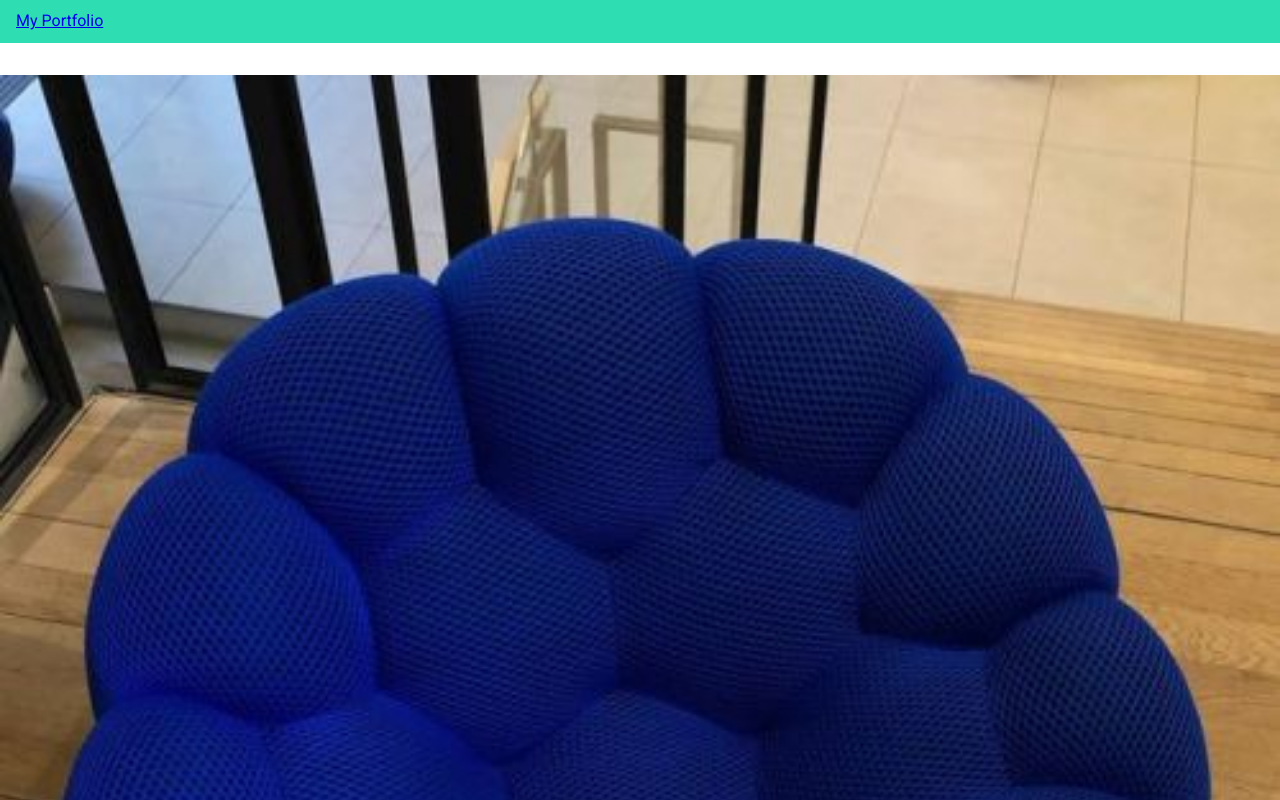
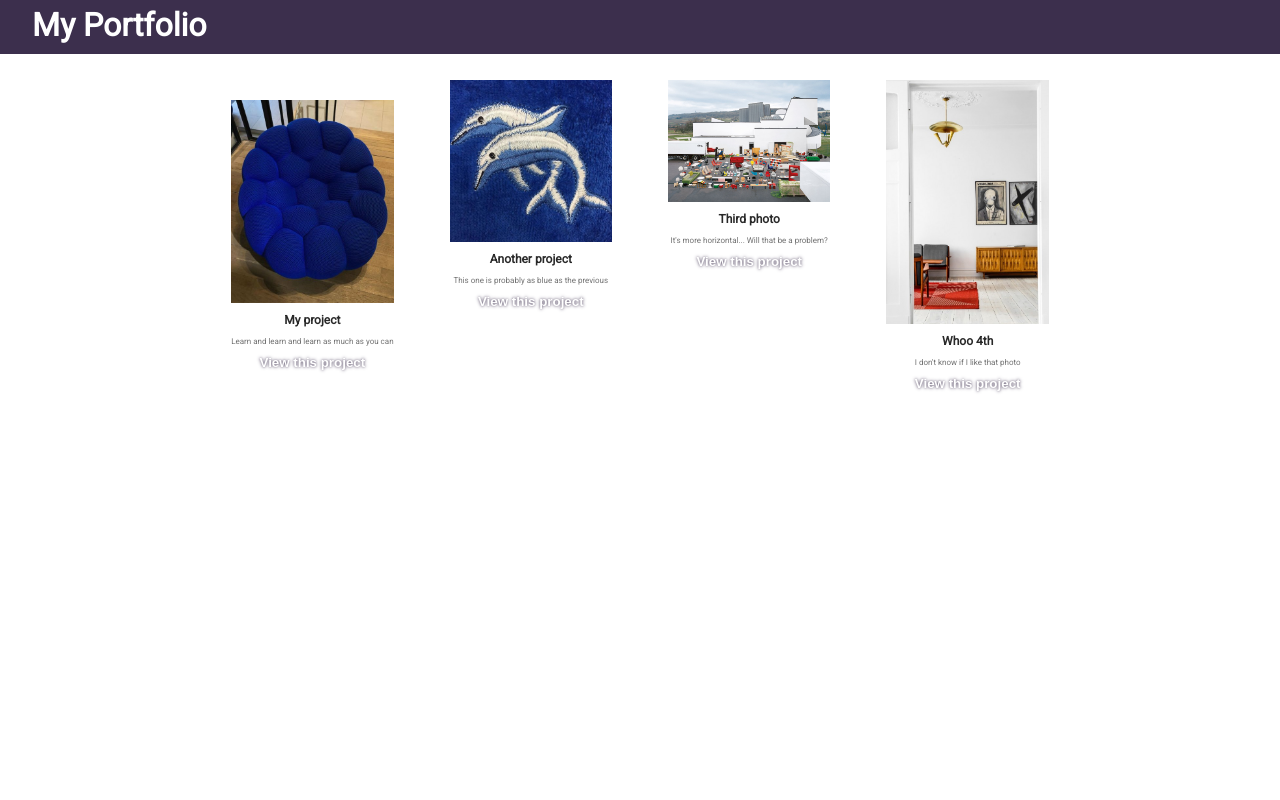
Before and after one commit to albinoplant/gatsby-gallery, a Gatsby site: page / in a window 1280 px wide. Shown: the top 800 px of the page. Built offline with nearby package versions, Linux system fonts and the light colour scheme; Gatsby itself is replaced by a stand-in of ours.

Commit message:
whole setup is more stable now

```diff
--- a/components/project-preview.js
+++ b/components/project-preview.js
@@ -3,18 +3,24 @@ import { Link } from 'gatsby';
 import Image from 'gatsby-image';
 
   const ProjectPreview = ({ title, description, slug, imageData }) => (
-  <div>
+  <div className="container">
+    <div className="preview-image">
       <Link to={`/${slug}/`}>
-      <Image fluid={imageData} alt={title}/>
+        <Image  fluid={imageData} alt={title} />
       </Link>
-      <h2>
+    </div>
+    <div className="preview-text">
+      <h2 className="preview-title">
         <Link to={`/${slug}/`}>{title}</Link>
       </h2>
-      <p>{description}</p>
-      <p>
-          <Link to={`/${slug}/`}>View this project &rarr;</Link>
+      <p >
+        {description}
+      </p>
+      <p >
+        <Link to={`/${slug}/`}><button>View this project</button></Link>
       </p>
     </div>
-)
+  </div>
+);
 
 export default ProjectPreview;
--- a/data/projects.json
+++ b/data/projects.json
@@ -12,5 +12,20 @@
         "url": "https://example.com/",
         "image": "./500.jpg",
         "description": "This one is probably as blue as the previous"
+    },
+    {
+        "title": "Third photo",
+        "slug": "project-3",
+        "url": "https://example.com/",
+        "image": "./501.jpg",
+        "description": "It's more horizontal... Will that be a problem?"
+    },
+    {
+        "title": "Whoo 4th",
+        "slug": "project-4",
+        "url": "https://example.com/",
+        "image": "./502.jpg",
+        "description": "I don't know if I like that photo"
     }
+
 ]
--- a/package.json
+++ b/package.json
@@ -21,7 +21,8 @@
     "gatsby-transformer-json": "^2.2.2",
     "gatsby-transformer-sharp": "^2.2.6",
     "react": "^16.9.0",
-    "react-dom": "^16.9.0"
+    "react-dom": "^16.9.0",
+    "styled-components": "^4.3.2"
   },
   "devDependencies": {
     "prettier": "^1.18.2"
--- a/src/pages/index.js
+++ b/src/pages/index.js
@@ -3,4 +3,4 @@ import Home from "./home"
 
 import("./style.scss")
 
-export default () => <Home/>
+export default () => <Home />
--- a/src/pages/style.scss
+++ b/src/pages/style.scss
@@ -1,33 +1,94 @@
 @import url('https://fonts.googleapis.com/css?family=Roboto&display=swap');
-$brake-small:320px;
-$brake-large:1200px;
+$brake-small:520px;
+$brake-large:1000px;
+$main-color:rgb(60, 47, 77);
+$main-color-light:rgb(192, 180, 197);
+$secondary-color: rgb(114, 114, 114);
+$font-black: rgb(41, 41, 41);
 
 body{
+    //background-color:$main-color-light;
     text-align: center;
     font-family: 'Roboto', sans-serif;
-    width:100%;
+    width:100vw;
     margin:0;
+    padding: 0;
+    a{
+        text-decoration: none;
+    }
     header{
-        padding-top:0.7em;
-        padding-bottom: 0.8em;
-        width: 100%;
-        background-color: rgb(47, 221, 178);
+        position: fixed;
+        top:0;
+        left:0;
+        width:100%;
+        z-index: 999;
+        a{
+            color:#fff;
+        }
+        font-size: 2em;
+        font-weight: 600;
+        padding-top:0.2em;
+        padding-bottom: 0.3em;
+        background-color:$main-color;
         @media screen and (min-width: $brake-large) {
             text-align: left;
-            padding-left: 1em;
-        }
-        .link{
-            text-decoration: none;
-            color: white;
-            font-size: 2em;
-            font-weight: 600;
+            padding-left:1em;
         }
     }
     .content{
-        padding: 2em 0 2em 0;
-        div{
-            width:100%;
-            font-size:1.5em;
+        margin-top:5rem;
+        display:grid;
+        max-width:80%;
+        margin-left: 10%;
+        margin-right: 10%;
+
+        @media screen and (min-width: $brake-large) {
+            display:inline-block;
+            column-count:4;
+            //padding-top:5em;
+        }
+        @media screen and (max-width: $brake-small) {
+            display: inline-block;
+            //width:100%;
+            margin-left:5%;
+            margin-right:5%;
+        }
+        .container{
+            background-color:white;
+            @media screen and (min-width: $brake-large) {
+                //width:100% !important;
+                //height: auto !important;
+                page-break-inside: avoid;
+            }
+            margin:20px;
+            //flex-flow: column;
+            //justify-content: space-between;
+            color: $font-black;
+            font-size: 0.5rem;
+            .preview-text{
+                p{
+                    button{
+                        width:100%;
+                    }
+                    color:$secondary-color;
+                    a{
+                        color:$secondary-color;
+                    }
+                }
+
+            }
+            a{
+                color:$font-black;
+            }
+
         }
     }
+    button{
+        background-color: rgba(255,255,255,0);
+        font-weight:600;
+        text-shadow: 0px 0px 0.2rem $main-color;
+        color:rgb(255, 255, 255);
+        border: none;
+
+    }
 }
```
Also changed, not shown: data/501.jpg (added), data/502.jpg (added), 1 other file. Lines whose indentation alone changed are shown as unchanged.
